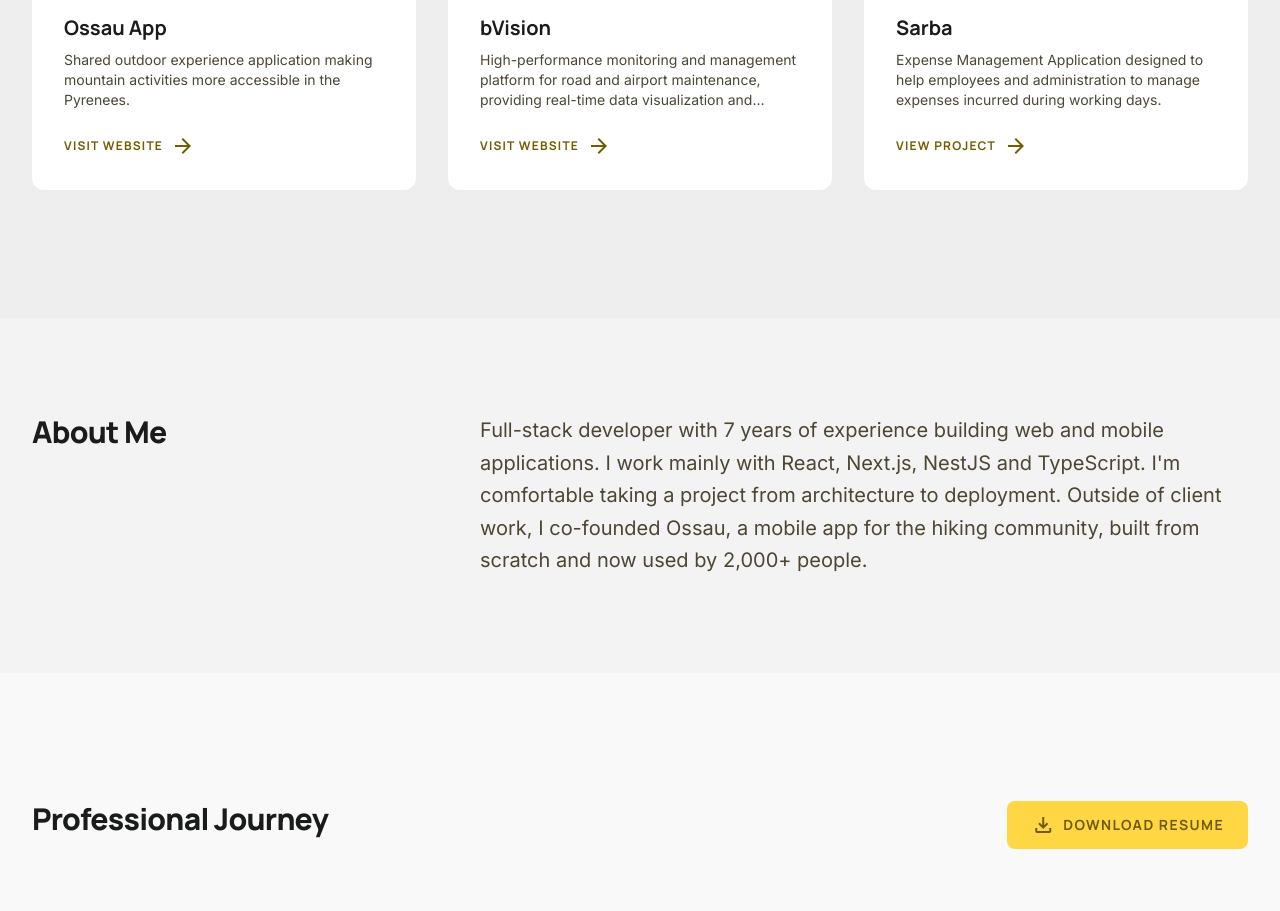
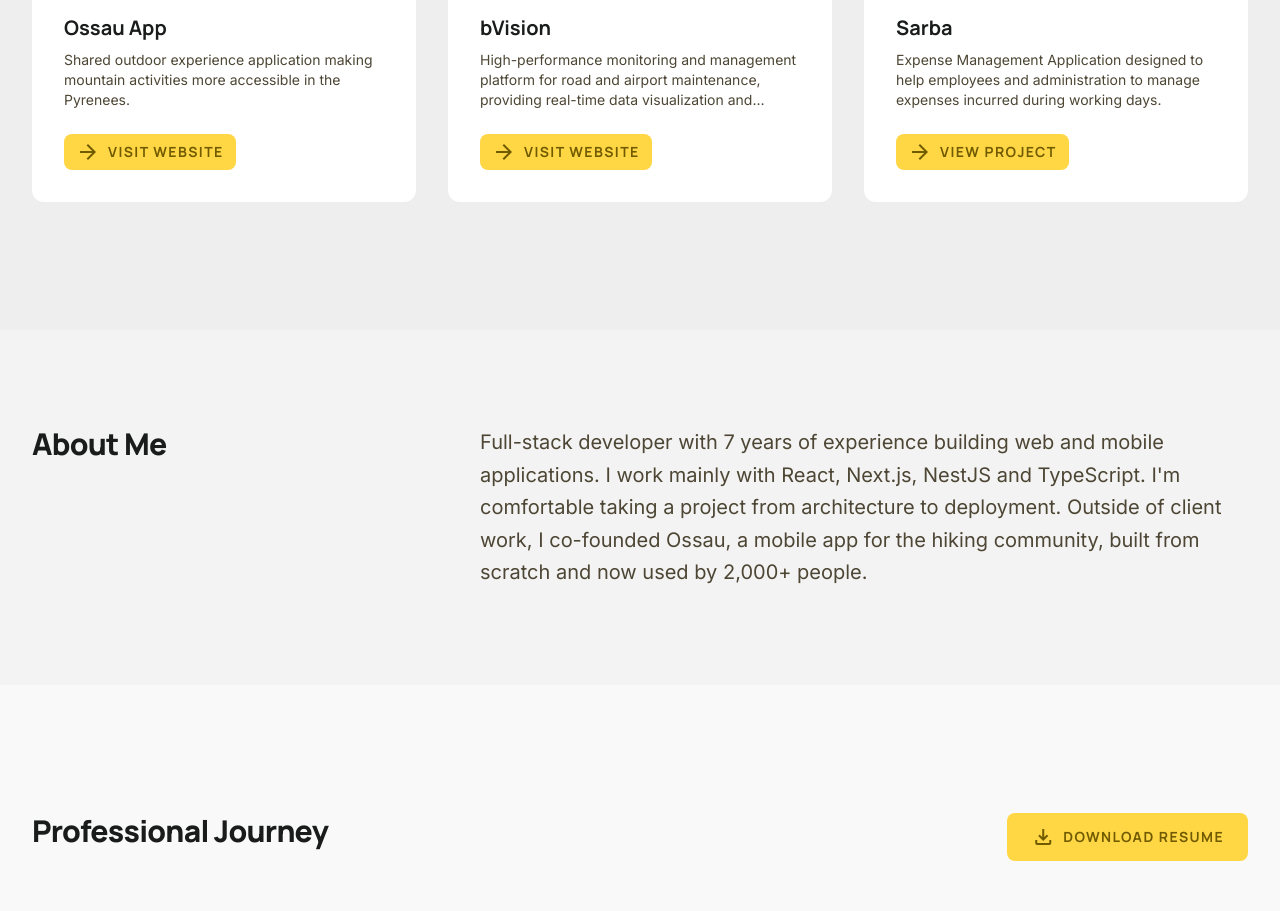
Before and after one commit to SimonPail/nextjs-portfolio-2026, a Next.js app: page /contact in a window 1280 px wide. Shown: the part 900-1811 px from the top of the page. Built offline with nearby package versions, Linux system fonts and the light colour scheme.

Commit message:
feat: update ProjectCard component styling and add French resume

```diff
--- a/app/components/home/ProjectCard.tsx
+++ b/app/components/home/ProjectCard.tsx
@@ -24,7 +24,10 @@
 }: ProjectCardProps) {
   const card = (
     <div className="group bg-surface-container-lowest rounded-xl overflow-hidden flex flex-col transition-transform hover:-translate-y-2 duration-500">
-      <div className="aspect-video overflow-hidden" style={imageBg ? { backgroundColor: imageBg } : undefined}>
+      <div
+        className="aspect-video overflow-hidden"
+        style={imageBg ? { backgroundColor: imageBg } : undefined}
+      >
         <Image
           src={imageUrl}
           alt={imageAlt}
@@ -38,12 +41,10 @@
         <p className="text-on-surface-variant text-sm mb-6 line-clamp-3 font-body">
           {description}
         </p>
-        <div className="flex items-center text-xs font-bold uppercase tracking-widest text-secondary group-hover:gap-4 transition-all font-headline">
+        <span className="inline-flex items-center gap-2 px-3 py-1.5 bg-secondary-container text-on-secondary-container rounded-lg font-bold text-sm uppercase tracking-widest hover:brightness-95 transition-all font-headline">
+          <span className="material-symbols-outlined text-lg">arrow_forward</span>
           {ctaLabel}
-          <span className="material-symbols-outlined text-sm ml-2">
-            arrow_forward
-          </span>
-        </div>
+        </span>
       </div>
     </div>
   );
```
Also changed, not shown: 2 other files (tests, documents, lock files or other folders).
